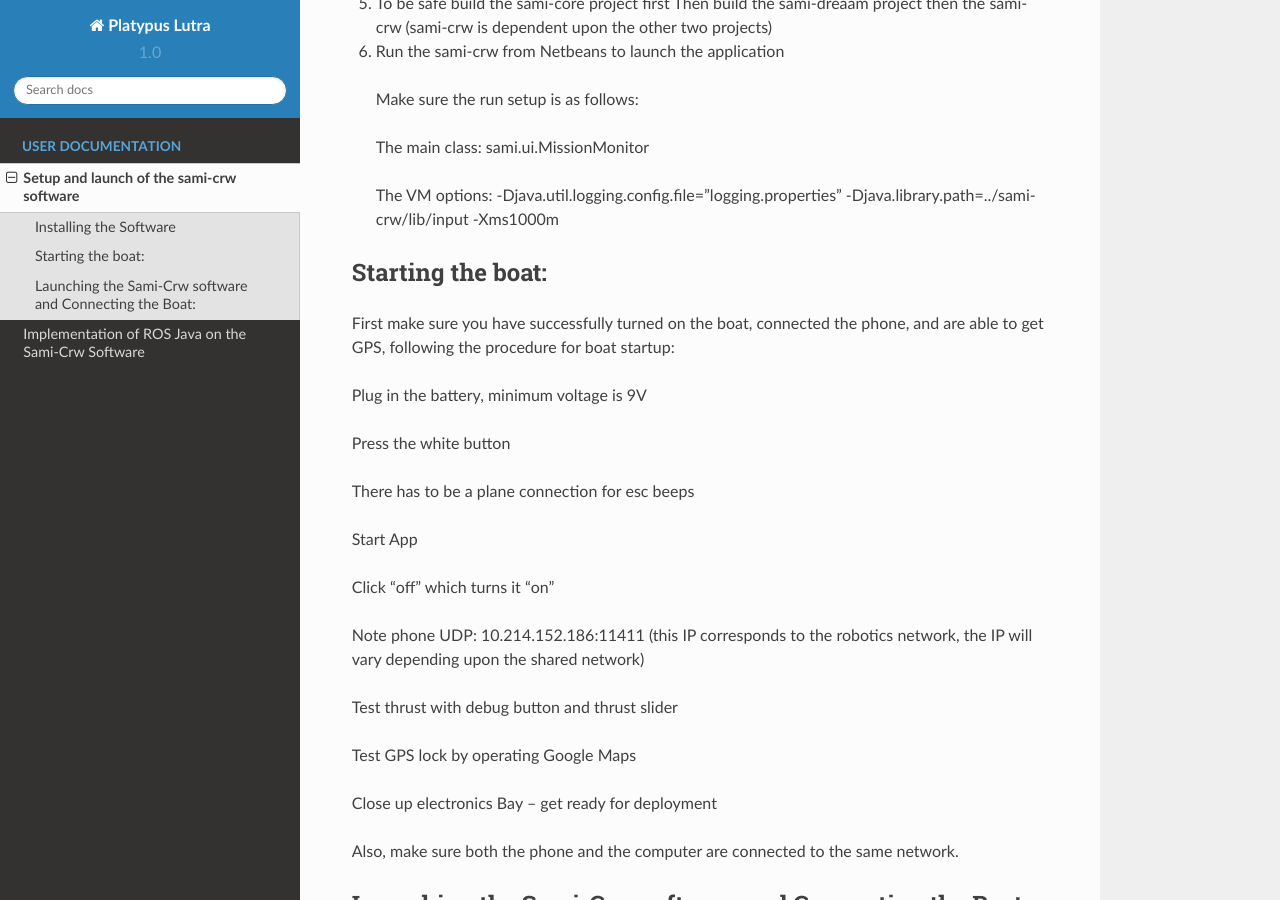
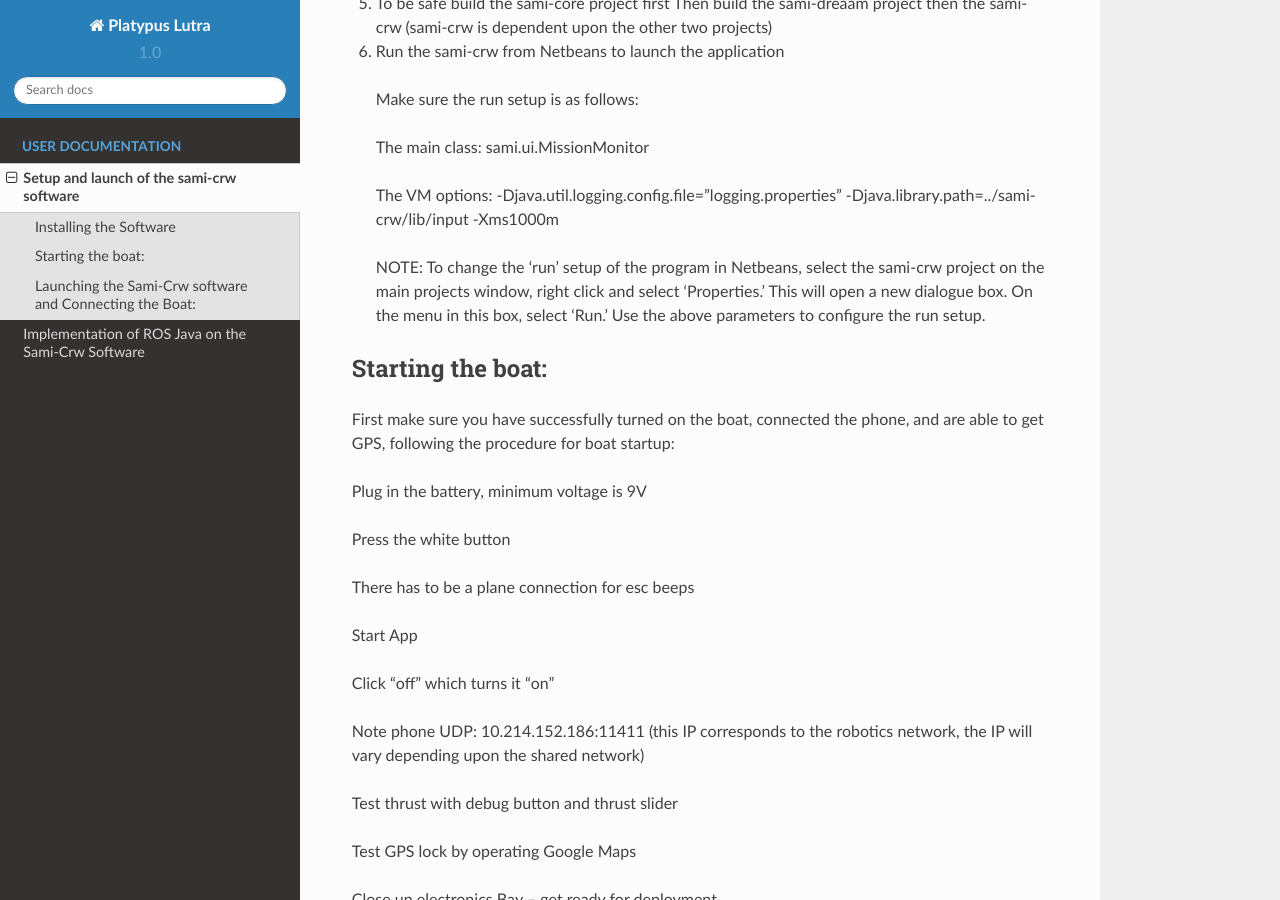
Before and after one commit to nikkigantos/platypus_documentation, a Sphinx documentation site: the page built from source/software.rst, in a window 1280 px wide and 900 px high, scrolled down 651 px. Built offline with Sphinx 7.4.7 and the Read the Docs theme 2.0.0, drawn with Linux system fonts in a browser that asks for light colours; formulas are drawn with MathJax 3.

Commit message:
A few text edits

```diff
--- a/source/software.rst
+++ b/source/software.rst
@@ -39,6 +39,8 @@ Installing the Software
 
     The VM options:
     -Djava.util.logging.config.file="logging.properties" -Djava.library.path=../sami-crw/lib/input -Xms1000m
+
+    NOTE: To change the 'run' setup of the program in Netbeans, select the sami-crw project on the main projects window, right click and select 'Properties.' This will open a new dialogue box. On the menu in this box, select 'Run.' Use the above parameters to configure the run setup.
 
 
 Starting the boat:
```
Also changed, not shown: 5 other files.
